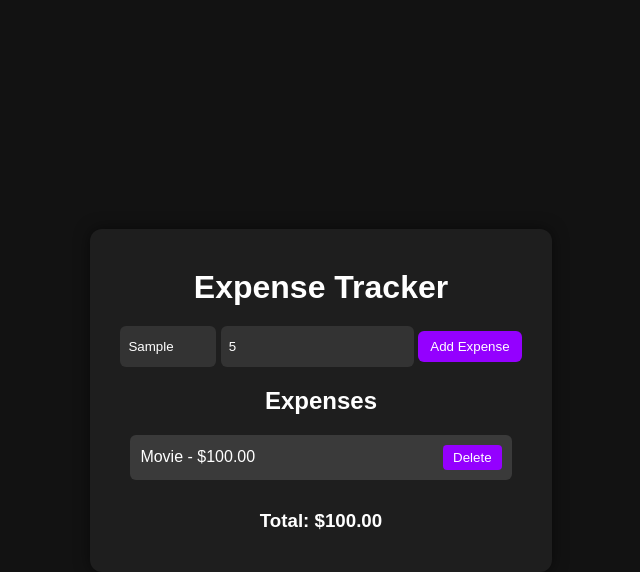
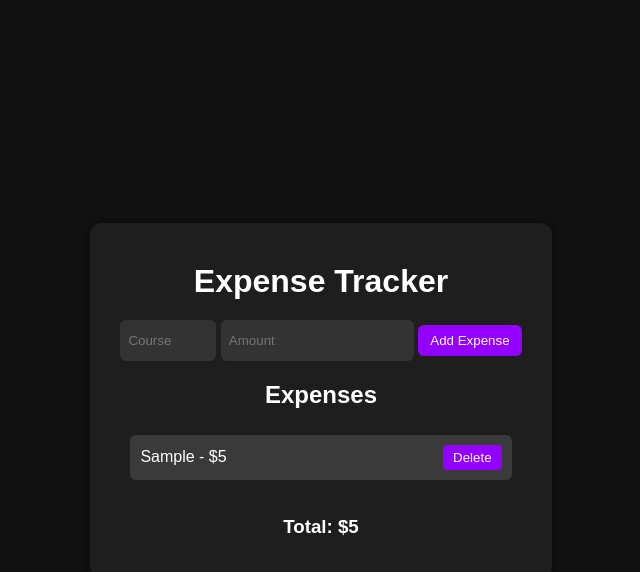
Before and after one commit to sharafhamza/JS-Foundation, a plain HTML site: page Expense Tracker/index.html in a window 1280 px wide. Both pictures are taken after typing "Sample", "5" into the empty fields and a click on the button "Add Expense". Shown: the whole page, without its empty margins (319-959 px from the left). Drawn offline with Linux system fonts and the light colour scheme.

Commit message:
expense tracker completed

```diff
--- a/Expense Tracker/index.html
+++ b/Expense Tracker/index.html
@@ -25,14 +25,10 @@
           <button type="submit" class="add-btn">Add Expense</button>
         </form>
       </div>
-      <h2>Expenses</h2>
-      <div class="expense-list">
-        <div class="expense-item">
-          <span>Movie - $100.00</span>
-          <button class="delete-btn">Delete</button>
-        </div>
-      </div>
-      <h3>Total: $100.00</h3>
+      <h2 class="expense-title">Expenses</h2>
+      <p class="empty-text hidden">Expenses are empty! please add something</p>
+      <ul id="expense-list" class="expense-list"></ul>
+      <h3 class="display-amount"></h3>
     </div>
 
     <script src="index.js"></script>
--- a/Expense Tracker/index.js
+++ b/Expense Tracker/index.js
@@ -1,10 +1,83 @@
 const nameInput = document.querySelector("#course-name");
 const amount = document.querySelector("#amount");
 const submitForm = document.querySelector("#submitForm");
+const expenseList = document.querySelector("#expense-list");
+const displayAmount = document.querySelector(".display-amount");
+const emptyText = document.querySelector(".empty-text");
+const expenseTitle = document.querySelector(".expense-title");
+
+let expenses = JSON.parse(localStorage.getItem("expenses")) || [];
+let totalAmount = 0;
+
+renderExpenses();
+updateTotal();
 
 submitForm.addEventListener("submit", (e) => {
   e.preventDefault();
+
   const name = nameInput.value.trim();
-  const amount = parseFloat(amount.value.trim());
-  if (name && amount) return;
+  const number = parseFloat(amount.value.trim());
+
+  if (!name || isNaN(number) || number <= 0) return;
+  const newExpense = {
+    name,
+    amount: number,
+    id: Date.now(),
+  };
+  expenses.push(newExpense);
+  saveToLocal();
+  renderExpenses();
+  updateTotal();
+
+  nameInput.value = "";
+  amount.value = "";
 });
+
+function saveToLocal() {
+  localStorage.setItem("expenses", JSON.stringify(expenses));
+}
+
+function renderExpenses() {
+  expenseList.innerHTML = "";
+
+  if (expenses.length === 0) {
+    emptyText.classList.remove("hidden");
+    expenseTitle.classList.add("hidden");
+    displayAmount.classList.add("hidden");
+    expenseList.classList.add("hidden");
+    return;
+  }
+
+  emptyText.classList.add("hidden");
+  expenseList.classList.remove("hidden");
+  expenseTitle.classList.remove("hidden");
+  displayAmount.classList.remove("hidden");
+
+  expenses.forEach((element) => {
+    const li = document.createElement("li");
+    li.classList.add("expense-item");
+    li.innerHTML = `
+     <span>${element.name} - $${element.amount}</span>
+          <button class="delete-btn" data-id="${element.id}">Delete</button>
+    `;
+    expenseList.appendChild(li);
+  });
+}
+
+function updateTotal() {
+  totalAmount = expenses.reduce(
+    (accumulator, current) => accumulator + current.amount,
+    0
+  );
+  displayAmount.innerHTML = `Total: $${totalAmount}`;
+}
+
+expenseList.addEventListener("click", (e) => {
+  if (e.target.tagName === "BUTTON") {
+    const expenseId = parseInt(e.target.getAttribute("data-id"));
+    expenses = expenses.filter((expense) => expense.id !== expenseId);
+    saveToLocal();
+    renderExpenses();
+    updateTotal();
+  }
+});
--- a/Expense Tracker/style.css
+++ b/Expense Tracker/style.css
@@ -85,3 +85,7 @@ h3 {
 .delete-btn:hover {
   background-color: #7a00cc;
 }
+
+.hidden {
+  display: none;
+}
```
